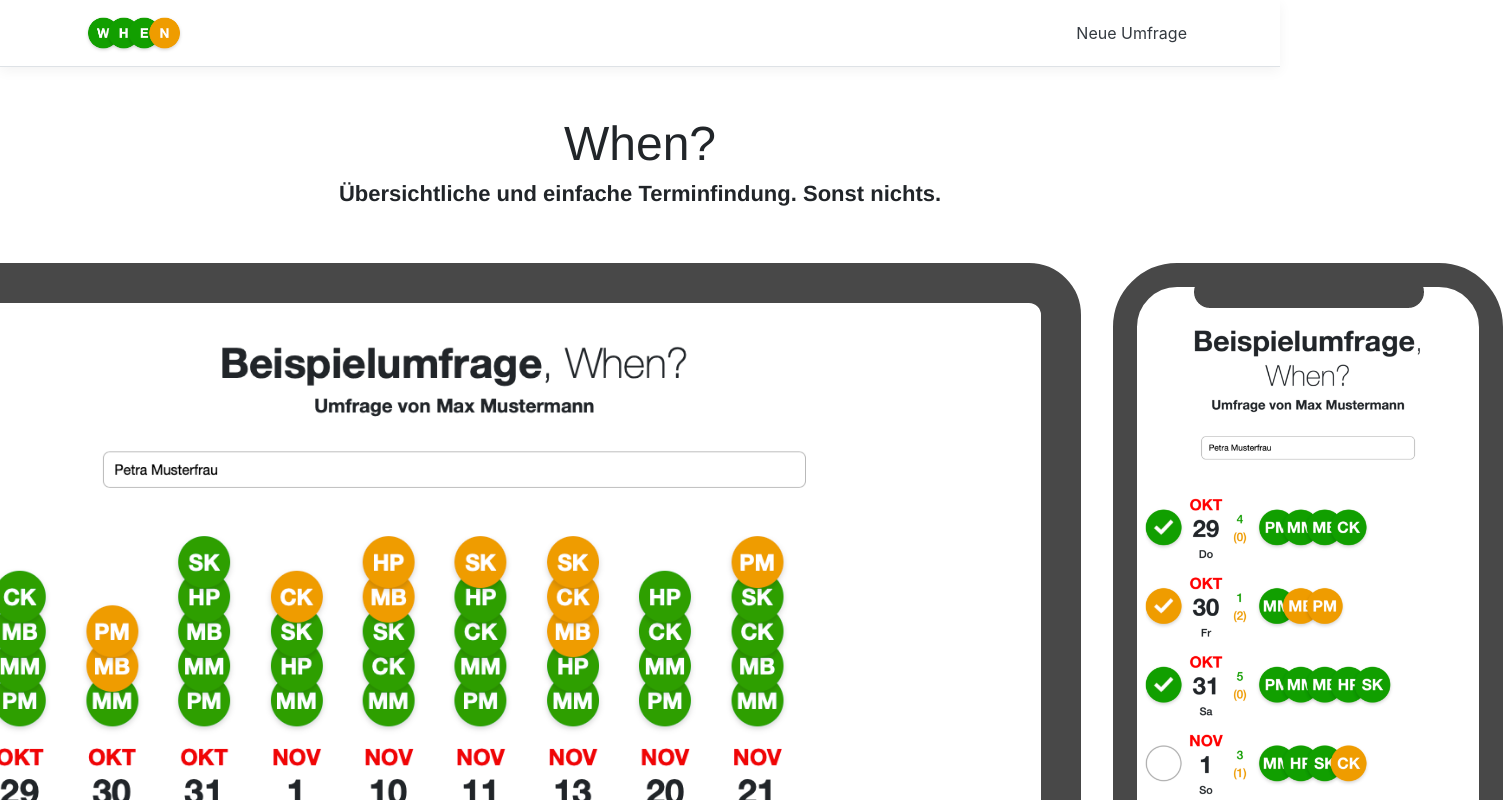
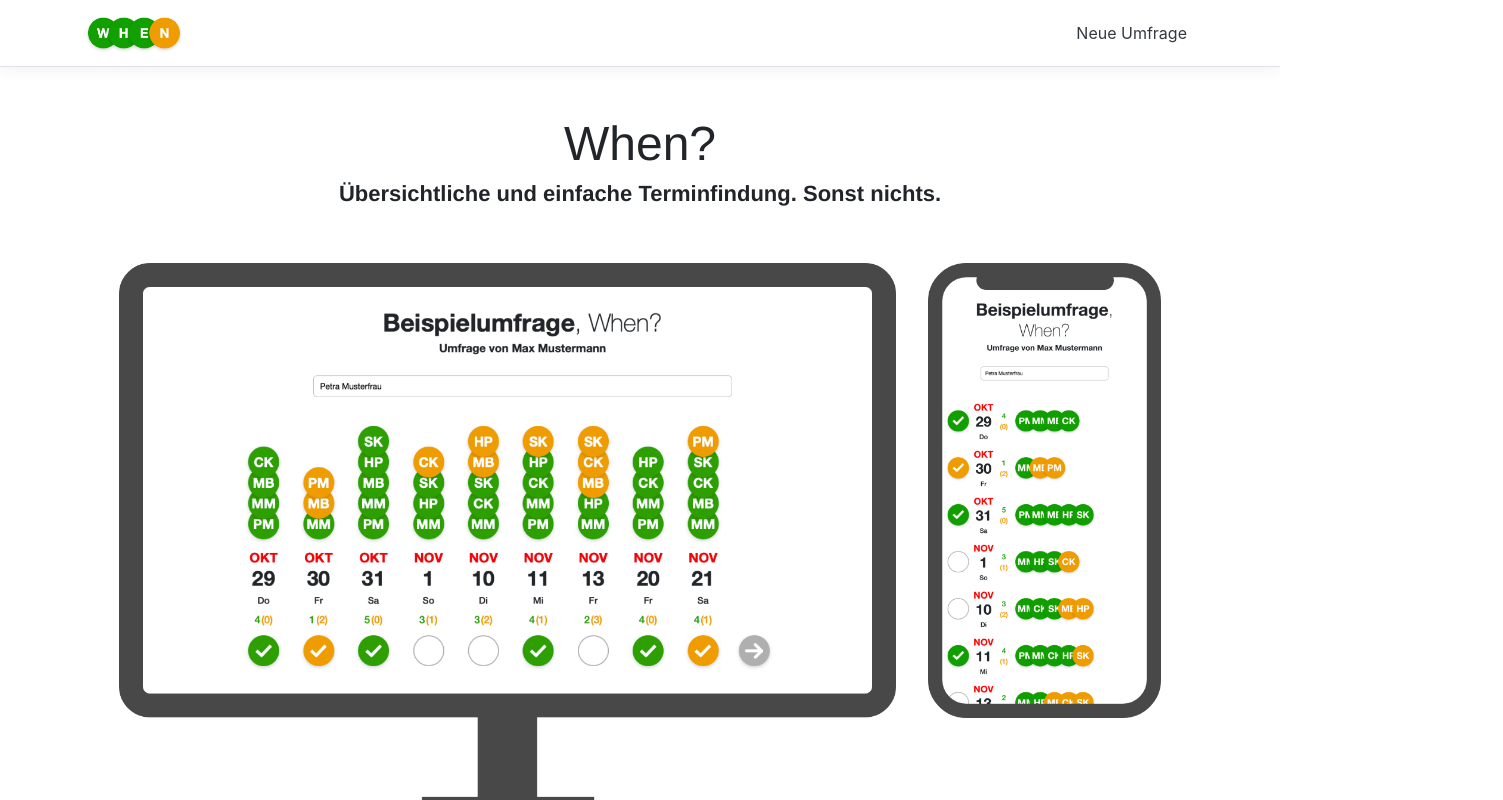
Before and after one commit to Paccos/When, a React (Create React App) app in the folder When/ClientApp/: page / in a window 1280 px wide. Shown: the top 800 px of the page, 1503 px wide, since content can reach past the window. Built offline with nearby package versions, Linux system fonts and the light colour scheme.

Commit message:
Use max-width to size hero images

```diff
--- a/When/ClientApp/src/pages/Home.module.css
+++ b/When/ClientApp/src/pages/Home.module.css
@@ -5,12 +5,18 @@
 }
 
 .heroDesktop {
+	max-width: 70%;
+	max-height: 100%;
 	height: 100%;
+	width: 100%;
 	margin: 0 16px;
 }
 
 .heroMobile {
-	height: 83%;
+	width: 100%;
+	height: 100%;
+	max-height: 100%;
+	max-width: 21%;
 	margin: 0 16px;
 }
 
@@ -45,6 +51,10 @@
 		display: none;
 	}
 
+	.heroMobile {
+		max-width: 80%;
+	}
+
 	.newPollButton {
 		max-width: 80vw;
 	}
```
